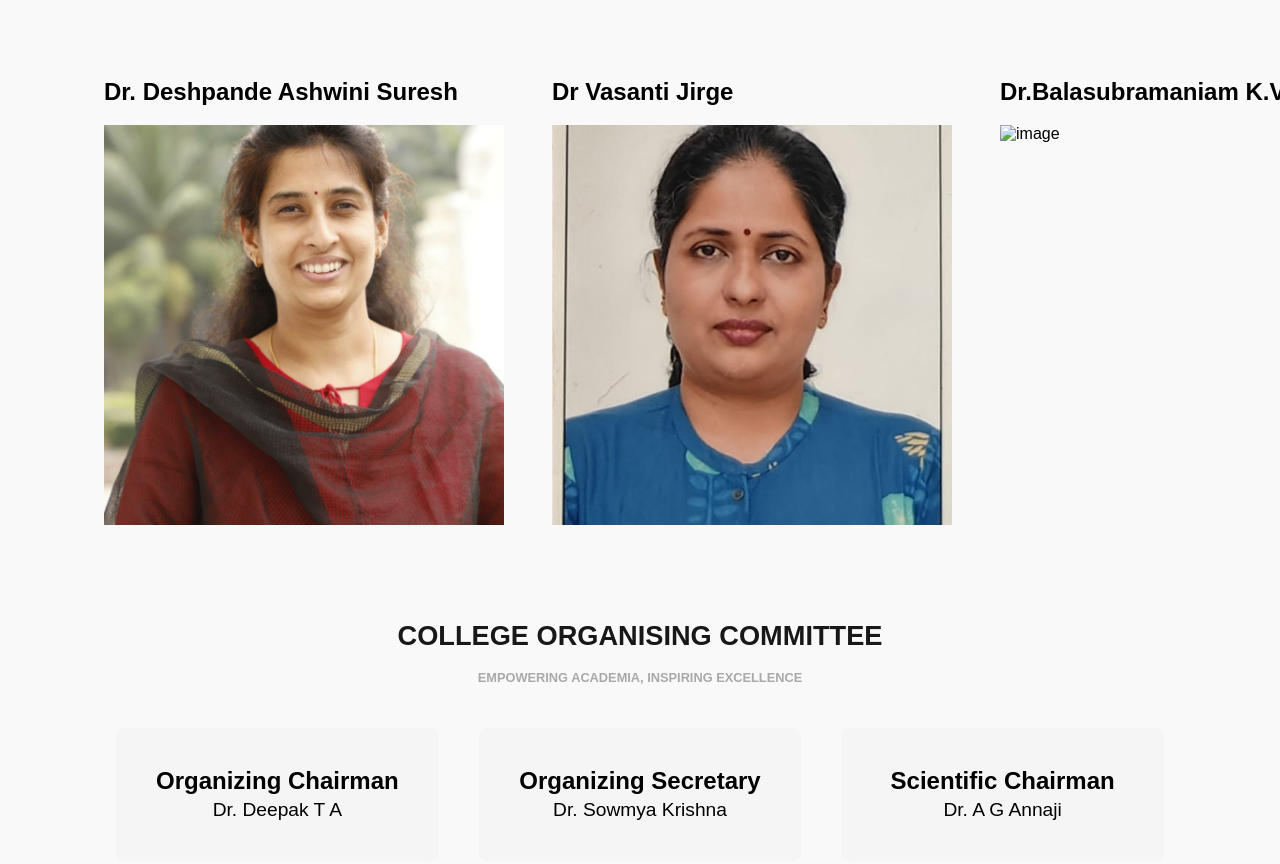
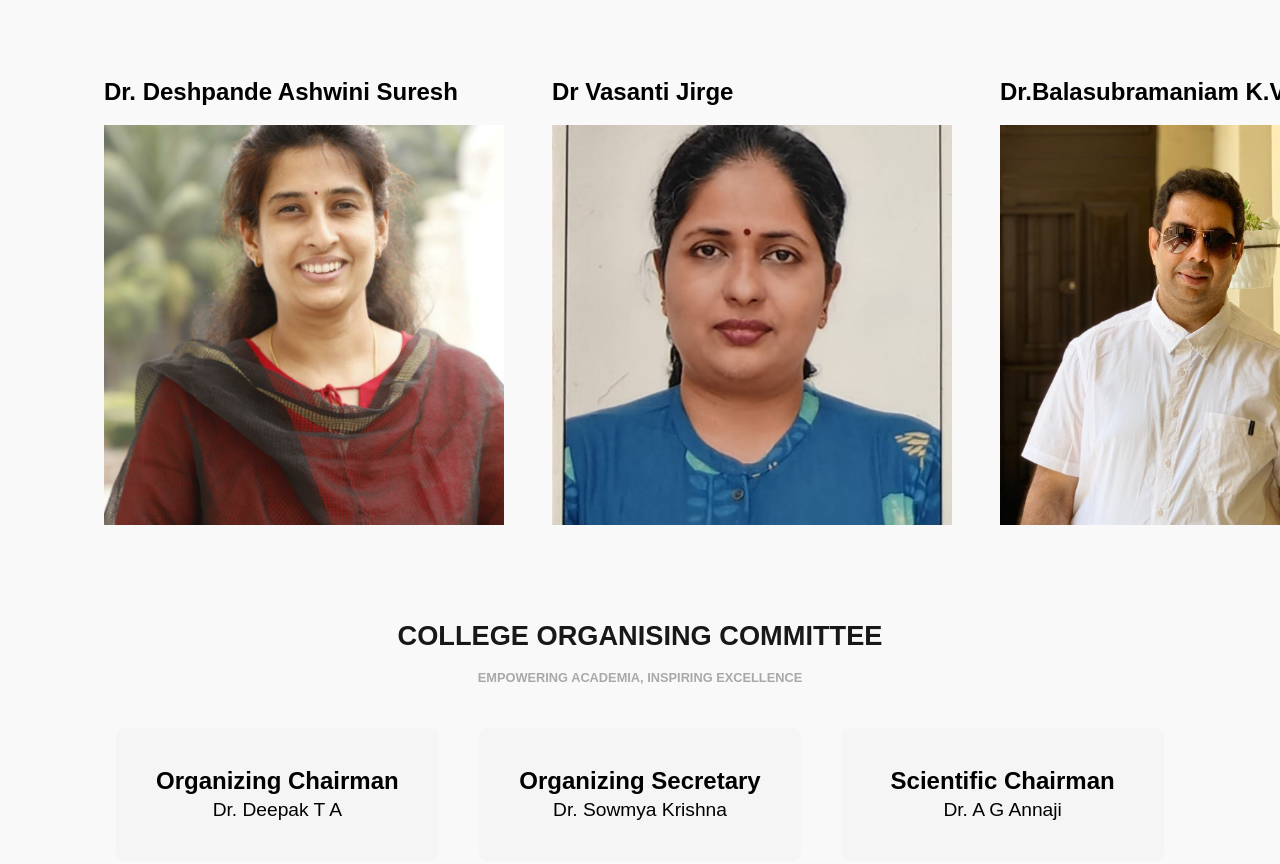
Before and after one commit to GURUDATTA17/VSDC-KAR-IAOMR, a website: page views/index.html in a window 1280 px wide. Shown: the part 5744-6608 px from the top of the page. Drawn offline with nearby package versions, Linux system fonts and the light colour scheme; files whose address does not match are found by name; a web font is replaced by a local one.

Commit message:
Update index.html

```diff
--- a/views/index.html
+++ b/views/index.html
@@ -463,7 +463,7 @@
 
           <div class="designs-item">
             <h2>Dr.Balasubramaniam K.V.</h2>
-              <img src="/images/Balasubramanya (2).jpeg" alt="image" style="height: 400px;">
+              <img src="/images/Balasubramanya.jpeg" alt="image" style="height: 400px;">
               <div class="designs-overlay">
                 <div class="designs-overlay-content">
                   <div>
```
